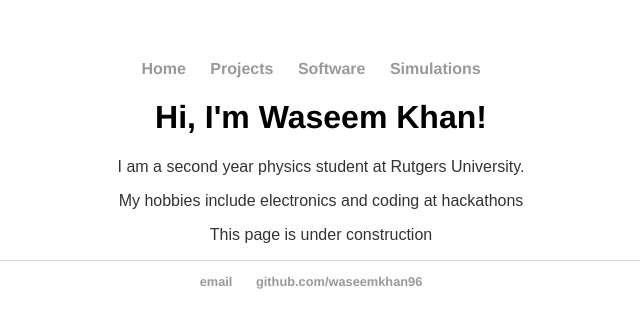
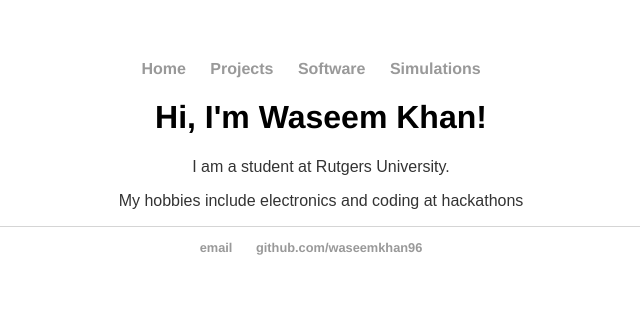
Before and after one commit to wasdkhan/wasdkhan.github.io, a Jekyll site: the page built from index.html, in a window 1280 px wide. Shown: the top 328 px of the page, without its empty margins (319-959 px from the left). Built offline with Jekyll 4.4.1, drawn with Linux system fonts in a browser that asks for light colours.

Commit message:
update homepage

```diff
--- a/index.html
+++ b/index.html
@@ -4,7 +4,6 @@ title: Waseem Khan
 ---
 <div class="blurb">
 	<h1>Hi, I'm Waseem Khan!</h1>
-	<p>I am a second year physics student at Rutgers University. </p>
+	<p>I am a student at Rutgers University. </p>
 	<p>My hobbies include electronics and coding at hackathons </p>
-	<p>This page is under construction</p>
 </div><!-- /.blurb -->
```
